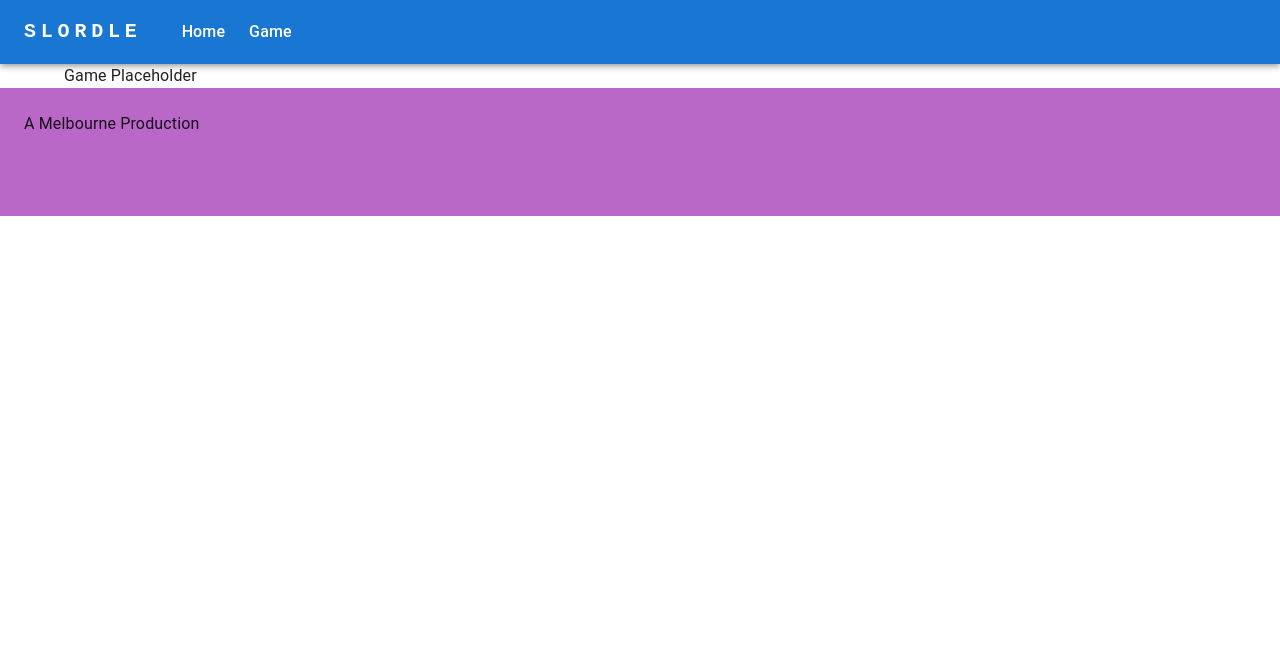
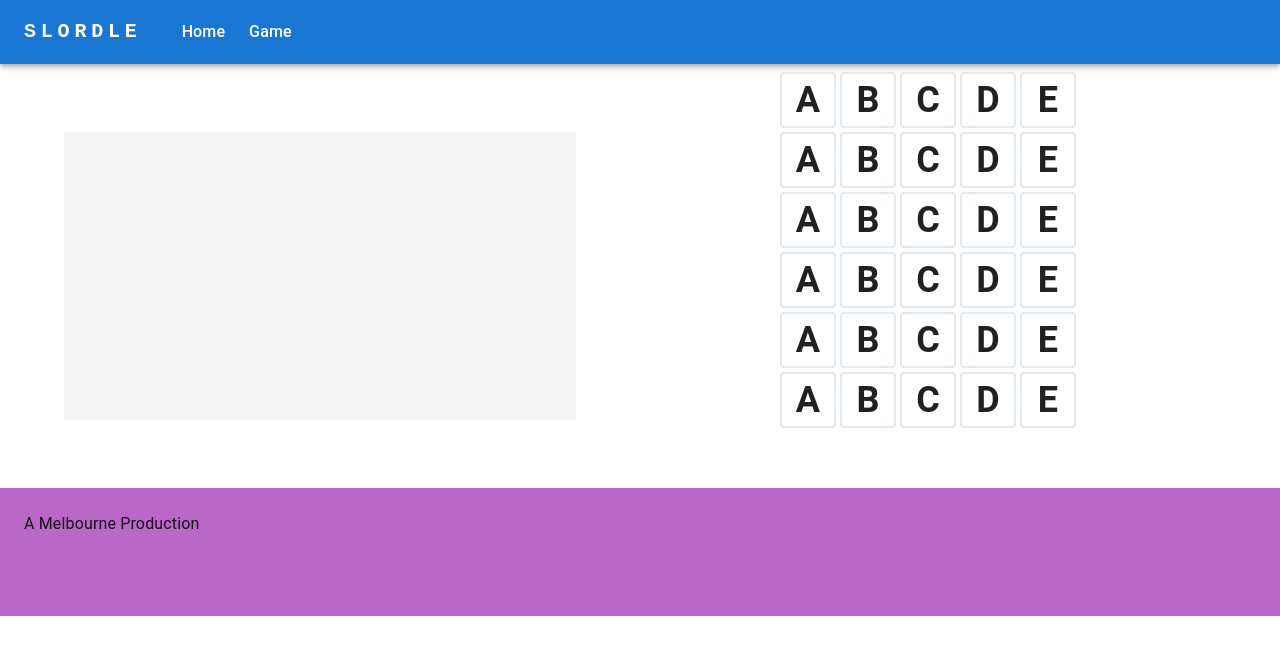
Before and after one commit to cpsnowden/swordle-ui, a React (Create React App) app: page /#/game in a window 1280 px wide. Before the commit this address led to /#/. Shown: the top 654 px of the page. Built offline with nearby package versions, Linux system fonts and the light colour scheme.

Commit message:
Add Basic Wordle Components

```diff
--- a/package.json
+++ b/package.json
@@ -14,6 +14,7 @@
     "@types/node": "^16.18.14",
     "@types/react": "^18.0.28",
     "@types/react-dom": "^18.0.11",
+    "classnames": "^2.3.2",
     "react": "^18.2.0",
     "react-dom": "^18.2.0",
     "react-router-dom": "^6.8.2",
--- /dev/null
+++ b/src/components/Wordle/grid/Cell.tsx
@@ -0,0 +1,50 @@
+import classnames from 'classnames'
+
+import { CharStatus } from 'services/statuses'
+
+const REVEAL_TIME_MS = 1000
+
+interface CellProps {
+  value?: string
+  status?: CharStatus
+  isRevealing?: boolean
+  isCompleted?: boolean
+  position?: number
+}
+
+export const Cell: React.FC<CellProps> = ({
+  value,
+  status,
+  isRevealing,
+  isCompleted,
+  position = 0,
+}) => {
+  const isFilled = value && !isCompleted
+  const shouldReveal = isRevealing && isCompleted
+  const animationDelay = `${position * REVEAL_TIME_MS}ms`
+
+  const classes = classnames(
+    'xxshort:w-11 xxshort:h-11 short:text-2xl short:w-12 short:h-12 w-14 h-14 border-solid border-2 flex items-center justify-center mx-0.5 text-4xl font-bold rounded dark:text-white',
+    {
+      'bg-white dark:bg-slate-900 border-slate-200 dark:border-slate-600':
+        !status,
+      'border-black dark:border-slate-100': value && !status,
+      'absent shadowed bg-slate-400 dark:bg-slate-700 text-white border-slate-400 dark:border-slate-700':
+        status === 'absent',
+      'correct shadowed bg-green-500 text-white border-green-500':
+        status === 'correct',
+      'present shadowed bg-yellow-500 text-white border-yellow-500':
+        status === 'present',
+      'cell-fill-animation': isFilled,
+      'cell-reveal': shouldReveal,
+    }
+  )
+
+  return (
+    <div className={classes} style={{ animationDelay }}>
+      <div className="letter-container" style={{ animationDelay }}>
+        {value}
+      </div>
+    </div>
+  )
+}
--- /dev/null
+++ b/src/components/Wordle/grid/CompletedRow.tsx
@@ -0,0 +1,22 @@
+import { Cell } from 'components/Wordle/grid/Cell'
+
+interface CompletedRowProps {
+  guess: string[]
+  isRevealing?: boolean
+}
+
+export const CompletedRow: React.FC<CompletedRowProps> = ({ guess, isRevealing }) => {
+  return (
+    <div className="mb-1 flex justify-center">
+      {guess.map((letter, i) => (
+        <Cell
+          key={i}
+          value={letter}
+          position={i}
+          isRevealing={isRevealing}
+          isCompleted
+        />
+      ))}
+    </div>
+  )
+}
--- /dev/null
+++ b/src/components/Wordle/grid/WordleGrid.tsx
@@ -0,0 +1,26 @@
+import { CompletedRow } from 'components/Wordle/grid/CompletedRow';
+
+export interface WordleGridProps {
+  // solution: string
+  guesses: string[][]
+  // currentGuess: string
+  isRevealing?: boolean
+  // currentRowClassName: string
+}
+
+export const WordleGrid: React.FC<WordleGridProps> = ({
+  guesses,
+  isRevealing,
+}) => {
+  return (
+    <>
+      {guesses.map((guess, i) => (
+        <CompletedRow
+          key={i}
+          guess={guess}
+          isRevealing={isRevealing && guesses.length - 1 === i}
+        />
+      ))}
+    </>
+  )
+}
--- a/src/pages/Game/index.tsx
+++ b/src/pages/Game/index.tsx
@@ -1,9 +1,30 @@
-import { Container } from "@mui/material";
+import { Container, Grid, Skeleton } from "@mui/material";
+import { WordleGrid } from "components/Wordle/grid/WordleGrid";
+
+const guesses: string[][] = [
+  ["A", "B", "C", "D", "E"],
+  ["A", "B", "C", "D", "E"],
+  ["A", "B", "C", "D", "E"],
+  ["A", "B", "C", "D", "E"],
+  ["A", "B", "C", "D", "E"],
+  ["A", "B", "C", "D", "E"]
+]
 
 const Game = () => {
   return (
     <Container>
-      Game Placeholder
+      <Grid container alignItems="center"  direction="row" justifyContent="center">
+        <Grid item xs={6}>
+          <Skeleton variant="rectangular" width={1280 / 2.5} height={720 / 2.5} />
+        </Grid>
+        <Grid item xs={6}>
+          <div className="mx-auto flex w-full grow flex-col px-1 pt-2 pb-8 sm:px-6 md:max-w-7xl lg:px-8 short:pb-2 short:pt-2">
+            <div className="flex grow flex-col justify-center pb-6 short:pb-2">
+              <WordleGrid guesses={guesses} isRevealing={false} />
+              </div>
+            </div>
+        </Grid>
+      </Grid>
     </Container>
   )
 };
--- a/src/pages/Home/index.tsx
+++ b/src/pages/Home/index.tsx
@@ -3,7 +3,7 @@ import { Container } from "@mui/material";
 const Home = () => {
   return (
     <Container>
-      Game Placeholder
+      Home Page Placeholder
     </Container>
   )
 }
--- /dev/null
+++ b/src/services/statuses.ts
@@ -0,0 +1 @@
+export type CharStatus = 'absent' | 'present' | 'correct'
```
Also changed, not shown: 1 other file (tests, documents, lock files or other folders).
